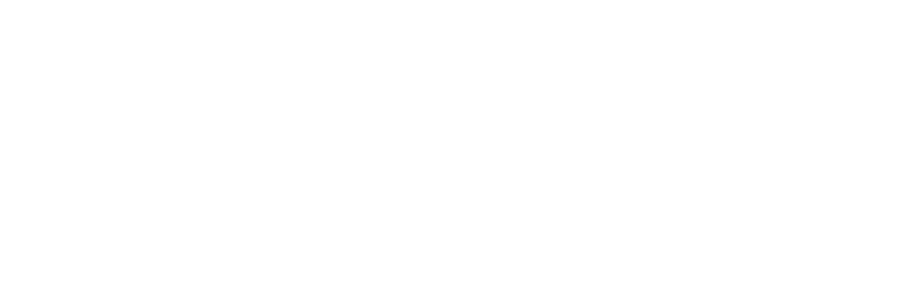
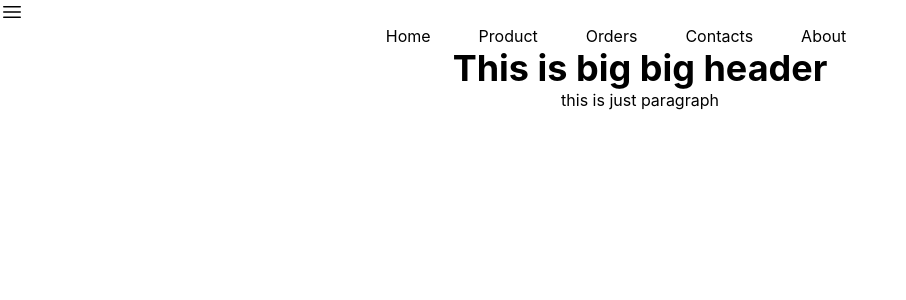
Before and after one commit to mostafizur610/price-club-react--tailwind, a React (Create React App) app: page /home in a window 1280 px wide. Shown: the top 300 px of the page, without its empty margins (0-906 px from the left). Built offline with nearby package versions, Linux system fonts and the light colour scheme.

Commit message:
icon added

```diff
--- a/package.json
+++ b/package.json
@@ -3,6 +3,7 @@
   "version": "0.1.0",
   "private": true,
   "dependencies": {
+    "@heroicons/react": "^2.0.11",
     "@testing-library/jest-dom": "^5.16.5",
     "@testing-library/react": "^13.4.0",
     "@testing-library/user-event": "^13.5.0",
@@ -34,5 +35,10 @@
       "last 1 firefox version",
       "last 1 safari version"
     ]
+  },
+  "devDependencies": {
+    "autoprefixer": "^10.4.12",
+    "postcss": "^8.4.17",
+    "tailwindcss": "^3.1.8"
   }
 }
--- /dev/null
+++ b/postcss.config.js
@@ -0,0 +1,6 @@
+module.exports = {
+  plugins: {
+    tailwindcss: {},
+    autoprefixer: {},
+  },
+}
--- a/src/App.js
+++ b/src/App.js
@@ -1,10 +1,13 @@
 import logo from './logo.svg';
 import './App.css';
+import NavBar from './Components/NavBar/NavBar';
 
 function App() {
   return (
     <div className="App">
-
+      <NavBar></NavBar>
+      <h1 className='font-bold text-4xl'>This is big big header</h1>
+      <p>this is just paragraph</p>
     </div>
   );
 }
--- /dev/null
+++ b/src/Components/NavBar/Link/Link.js
@@ -0,0 +1,11 @@
+import React from 'react';
+
+const Link = ({ route }) => {
+    return (
+        <li className='mr-12'>
+            <a href={route.path}>{route.name}</a>
+        </li>
+    );
+};
+
+export default Link;
--- /dev/null
+++ b/src/Components/NavBar/NavBar.js
@@ -0,0 +1,25 @@
+import React from 'react';
+import Link from './Link/Link';
+import { Bars3Icon } from '@heroicons/react/24/solid'
+
+const NavBar = () => {
+    const routes = [
+        { id: 1, name: 'Home', path: '/home' },
+        { id: 2, name: 'Product', path: '/home' },
+        { id: 3, name: 'Orders', path: '/home' },
+        { id: 4, name: 'Contacts', path: '/home' },
+        { id: 5, name: 'About', path: '/home' },
+    ]
+    return (
+        <nav>
+            <Bars3Icon className="h-6 w-6" />
+            <ul className='md: flex justify-center'>
+                {
+                    routes.map(route => <Link key={route.id} route={route}></Link>)
+                }
+            </ul>
+        </nav>
+    );
+};
+
+export default NavBar;
--- a/src/index.css
+++ b/src/index.css
@@ -1,3 +1,7 @@
+@tailwind base;
+@tailwind components;
+@tailwind utilities;
+
 body {
   margin: 0;
   font-family: -apple-system, BlinkMacSystemFont, 'Segoe UI', 'Roboto', 'Oxygen',
--- /dev/null
+++ b/tailwind.config.js
@@ -0,0 +1,10 @@
+/** @type {import('tailwindcss').Config} */
+module.exports = {
+  content: [
+    "./src/**/*.{js,jsx,ts,tsx}",
+  ],
+  theme: {
+    extend: {},
+  },
+  plugins: [],
+}
```
Also changed, not shown: 1 other file (tests, documents, lock files or other folders).
